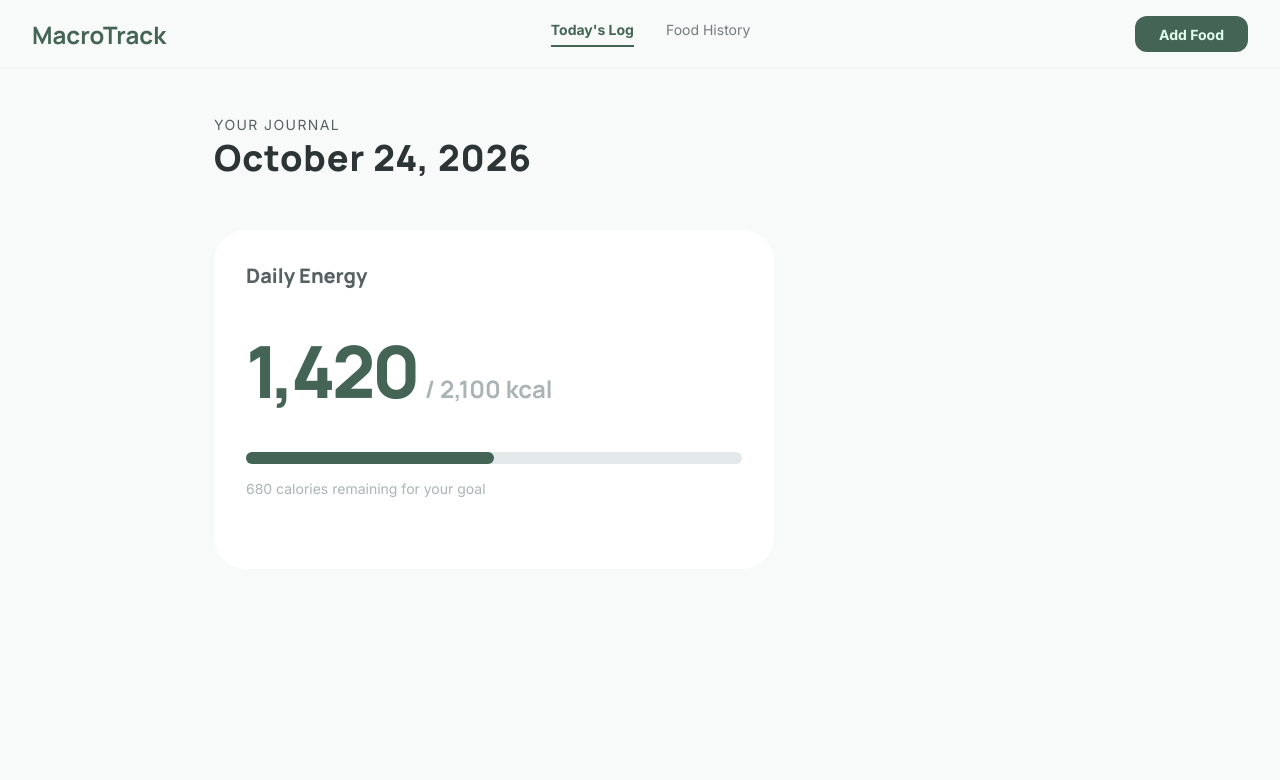
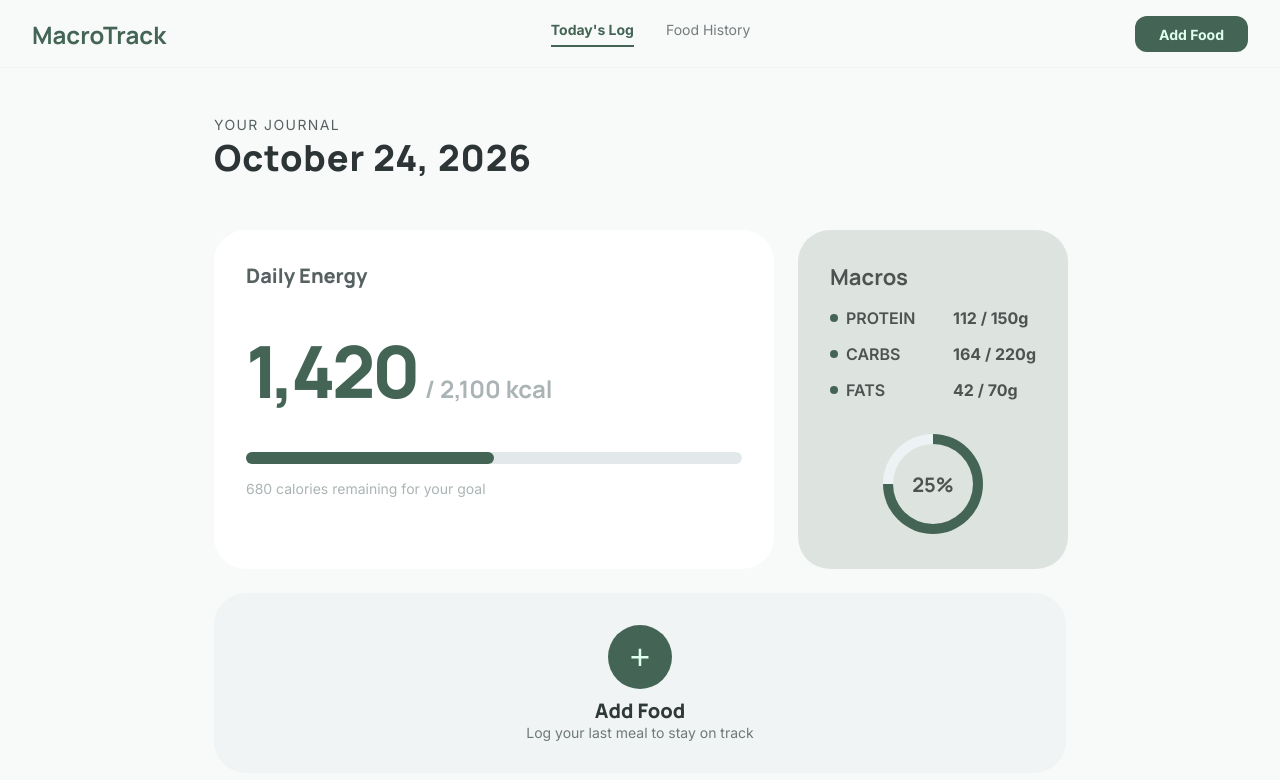
Before and after one commit to ChronoDan07/macros-tracker-app, an Angular app: page / in a window 1280 px wide. Shown: the top 780 px of the page. Built offline with nearby package versions, Linux system fonts and the light colour scheme.

Commit message:
Create UI for add food component

```diff
--- a/src/app/components/add-food/add-food.component.html
+++ b/src/app/components/add-food/add-food.component.html
@@ -1,6 +1,10 @@
-<button>Add Food</button>
+<section>
+  <button>+</button>
+  <h3>Add Food</h3>
+  <p>Log your last meal to stay on track</p>
+</section>
 
-<form [formGroup]="foodForm" (ngSubmit)="onSubmit()">
+<!-- <form [formGroup]="foodForm" (ngSubmit)="onSubmit()">
 
   <label>Food Name:</label>
   <input type="text" formControlName="name">
@@ -25,4 +29,4 @@
   <input type="number" formControlName="fats">
 
   <button type="submit">Add Food</button>
-</form>
+</form> -->
--- a/src/app/components/add-food/add-food.component.scss
+++ b/src/app/components/add-food/add-food.component.scss
@@ -0,0 +1,45 @@
+section {
+  margin-top: -24px;
+  background-color: #F1F4F4;
+  // border: 2px dashed #E6E9E9;
+  border-radius: 32px;
+  display: flex;
+  flex-direction: column;
+  align-items: center;
+  padding: 32px 0;
+}
+
+button {
+  height: 64px;
+  width: 64px;
+  background-color: #446556;
+  border-radius: 50%;
+  border: none;
+  color: #E0FFEE;
+  font-size: 35px;
+  font-weight: 100;
+  margin-bottom: 8px;
+  cursor: pointer;
+  transition: opacity 0.1s ease-in;
+}
+
+button:hover {
+  opacity: .9;
+}
+
+button:active {
+  opacity: .8;
+}
+
+h3 {
+  color: #2F3A36;
+  font-family: "Manrope",Arial, Helvetica, sans-serif;
+  font-weight: 900;
+  font-size: 20px;
+}
+
+p {
+  color: #6F7A76;
+  font-family: "Inter",Arial, Helvetica, sans-serif;
+  font-size: 14px;
+}
--- /dev/null
+++ b/src/app/components/macros-breakdown-card/macros-breakdown-card.component.html
@@ -0,0 +1,18 @@
+<div class="card">
+  <h3>Macros</h3>
+  <div class="stats-div">
+    <ul class="left-list">
+      <li>PROTEIN</li>
+      <li>CARBS</li>
+      <li>FATS</li>
+    </ul>
+    <ul>
+      <li>112 / 150g</li>
+      <li>164 / 220g</li>
+      <li>42 / 70g</li>
+    </ul>
+  </div>
+  <div class="progress">
+    <span>25%</span>
+  </div>
+</div>
--- /dev/null
+++ b/src/app/components/macros-breakdown-card/macros-breakdown-card.component.scss
@@ -0,0 +1,85 @@
+.card {
+  height: 339px;
+  min-width: 270px;
+  padding: 32px;
+  background-color: #dde4e0;
+  border-radius: 32px;
+  font-family: 'Manrope', Arial, Helvetica, sans-serif;
+}
+
+h3 {
+  padding-bottom: 16px;
+  font-size: 22px;
+  color: #4c5350;
+}
+
+.stats-div {
+  display: flex;
+  justify-content: space-between;
+}
+
+ul {
+  list-style: none;
+  font-family: "Inter",Arial, Helvetica, sans-serif;
+  color: #4C5350;
+  font-weight: 600;
+  display: flex;
+  flex-direction: column;
+  gap: 16px;
+}
+
+.stats-div ul:last-of-type {
+  font-weight: 700;
+}
+
+ul.left-list li {
+  display: flex;
+  align-items: center;
+  gap: 8px;
+
+}
+
+ul.left-list li::before {
+  content: "";
+  height: 8px;
+  width: 8px;
+  background-color: #446556;
+  border-radius: 4px;
+  left: 0;
+  top: 25%;
+}
+
+.progress {
+  margin: 0 auto;
+  margin-top: 34px;
+  --value: 75;
+
+  width: 100px;
+  height: 100px;
+  border-radius: 50%;
+  position: relative;
+
+  background: conic-gradient(
+    #446556 calc(var(--value) * 1%),
+    #ecf3f4 0
+  );
+
+  display: grid;
+  place-items: center;
+}
+
+.progress::before {
+  content: "";
+  width: 80%;
+  height: 80%;
+  background: #dde4e0;
+  border-radius: 50%;
+}
+
+.progress span {
+  position: absolute;
+  font-family: "Manrope", Arial, Helvetica, sans-serif;
+  font-weight: 700;
+  font-size: 20px;
+  color: #4C5350;
+}
--- a/src/app/landing-page/landing-page.component.html
+++ b/src/app/landing-page/landing-page.component.html
@@ -1,6 +1,10 @@
-<section>
+<section class="landing-page">
   <app-header />
-  <app-daily-calories-card />
+  <section class="stats-div">
+    <app-daily-calories-card />
+    <app-macros-breakdown-card />
+  </section>
+  <app-add-food />
 </section>
 <!-- <app-calories-goal />
 <app-calories-stats />
--- a/src/app/landing-page/landing-page.component.scss
+++ b/src/app/landing-page/landing-page.component.scss
@@ -1,4 +1,4 @@
-section {
+.landing-page {
   max-width: 900px;
   margin: 0 auto;
   padding: 48px 24px;
@@ -6,3 +6,8 @@ section {
   flex-direction: column;
   gap: 48px;
 }
+
+.stats-div {
+  display: flex;
+  gap: 24px;
+}
--- a/src/app/landing-page/landing-page.component.ts
+++ b/src/app/landing-page/landing-page.component.ts
@@ -6,11 +6,12 @@ import { FoodTableComponent } from '../components/food-table/food-table.componen
 import { DailySummaryComponent } from '../components/daily-summary/daily-summary.component';
 import { HeaderComponent } from '../components/landing-page/header/header.component';
 import { DailyCaloriesCardComponent } from '../components/daily-calories-card/daily-calories-card.component';
+import { MacrosBreakdownCardComponent } from '../components/macros-breakdown-card/macros-breakdown-card.component';
 
 
 @Component({
   selector: 'app-landing-page',
-  imports: [CaloriesGoalComponent, CaloriesStatsComponent, AddFoodComponent, FoodTableComponent, DailySummaryComponent, HeaderComponent, DailyCaloriesCardComponent],
+  imports: [CaloriesGoalComponent, CaloriesStatsComponent, AddFoodComponent, FoodTableComponent, DailySummaryComponent, HeaderComponent, DailyCaloriesCardComponent, MacrosBreakdownCardComponent],
   templateUrl: './landing-page.component.html',
   styleUrl: './landing-page.component.scss',
 })
```
Also changed, not shown: src/app/components/macros-breakdown-card/macros-breakdown-card.component.ts (added, +9 -0 lines), 1 other file (tests, documents, lock files or other folders).
